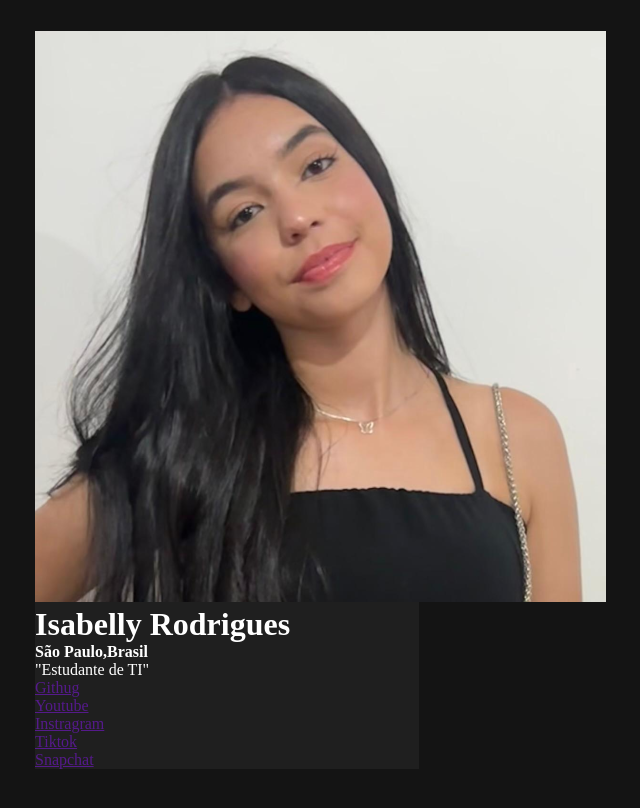
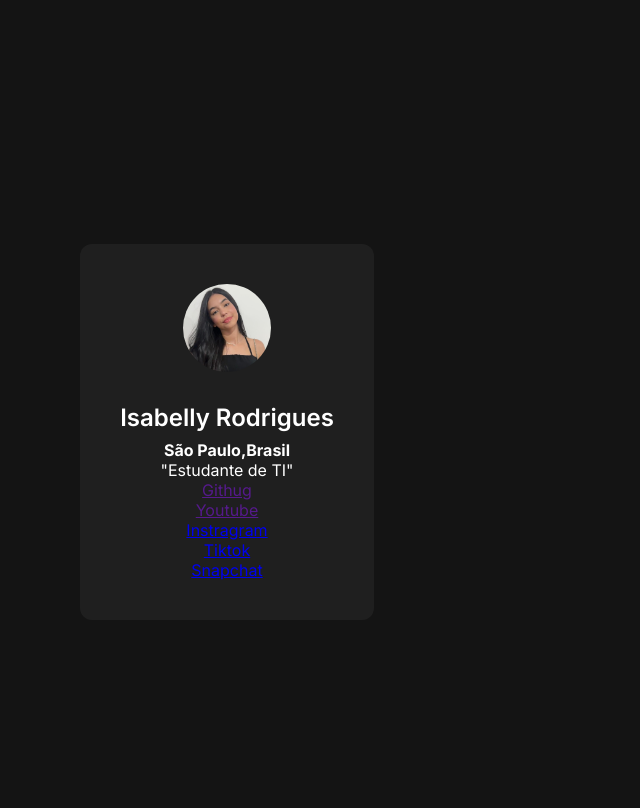
Before and after one commit to isasrodriigues/Link-tree, a plain HTML site: page index.html in a window 1280 px wide. Shown: the whole page, without its empty margins (413-1053 px from the left). Drawn offline with Linux system fonts and the light colour scheme.

Commit message:
Continuação da estilização do card

```diff
--- a/index.html
+++ b/index.html
@@ -2,8 +2,10 @@
 <html lang="en">
 <head>
   <meta charset="UTF-8" />
-  <meta name="viewport" content="width=device-width, initial-scale=1.0" />
-  <title>Link tree</title>
+  <meta name="viewport" content="width=device-width, initial-scale=1.0">
+
+    <title>Isabelly Rodrigues</title>
+
   <link href='/style.css' rel='stylesheet'>
 </head>
 <body>
@@ -20,13 +22,13 @@
   <a href="">Youtube</a>
 </li>
 <li>
-  <a href="">Instragram</a>
+  <a href="https://www.instagram.com/isasrodriigues?igsh=cGZpdTA1OTVrYW5y">Instragram</a>
 </li>
 <li>
-  <a href="">Tiktok</a>
+  <a href="https://www.tiktok.com/@isasrdgs?_t=ZM-8uzT82snl4v&_r=1">Tiktok</a>
 </li>
 <li>
-  <a href="">Snapchat</a>
+  <a href="https://snapchat.com/t/Mn8oT9od">Snapchat</a>
 </li>
 
 </ul>
--- a/style.css
+++ b/style.css
@@ -1,25 +1,48 @@
 @import url('https://fonts.googleapis.com/css2?family=Inter:ital,opsz,wght@0,14..32,100..900;1,14..32,100..900&display=swap');
+
 * {
- margin:0;
-padding:0;
-box-sizing: border-box
-font-family
-
+margin: 0;
+padding: 0;
+box-sizing: border-box;
+font-family: "Inter", sans-serif;
+}
+:root {
+    --black:#141414;
+    --dark-grey:#1f1f1f;
+    --white:#FFF;
 }
 
+
 body {
-background-color: #141414;
-height: 100vh;
+background-color: var(--black);
+height: 108vh;
 display: flex;
 justify-content: center;
 align-items: center;
 }
 
-div {
-    background-color: #1f1f1f;
-    color: white;
-    width: 384px;
+div{
+background-color: var(--dark-grey);
+text-align: center;
+width: 384;
+ color: var(--white);
+ border-radius: 12px;
+ padding: 40px;
 }
-ul,li{
-    list-style: none;
+img {
+    width: 88px;
+    border-radius: 50%;
+    margin-bottom: 24px;
 }
+ h1{
+    font-size: 24px;
+    font-weight: 600;
+    line-height: 150%;
+    margin-bottom: 4px;
+ }
+
+
+Ul,li {
+list-style: none;
+
+}
```
